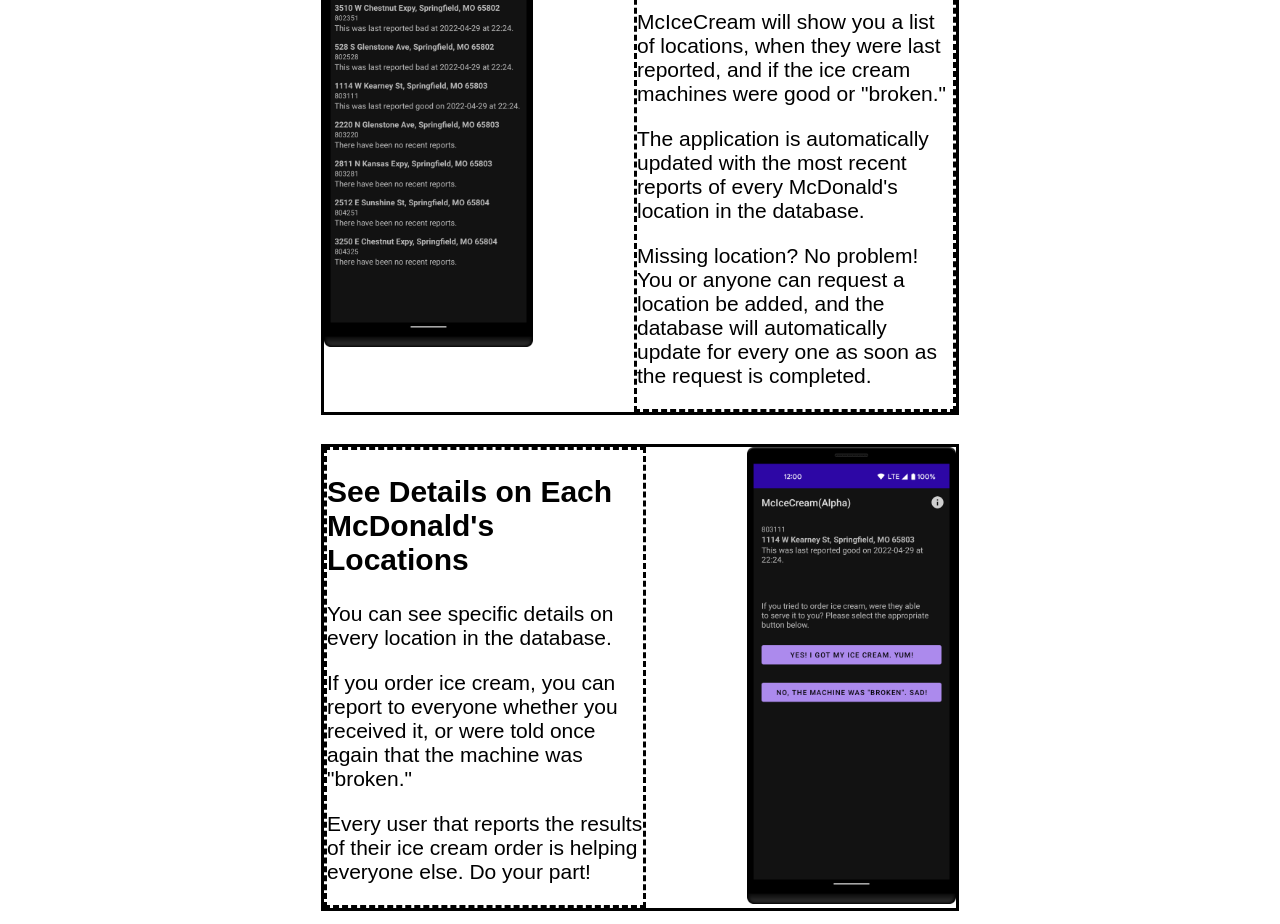
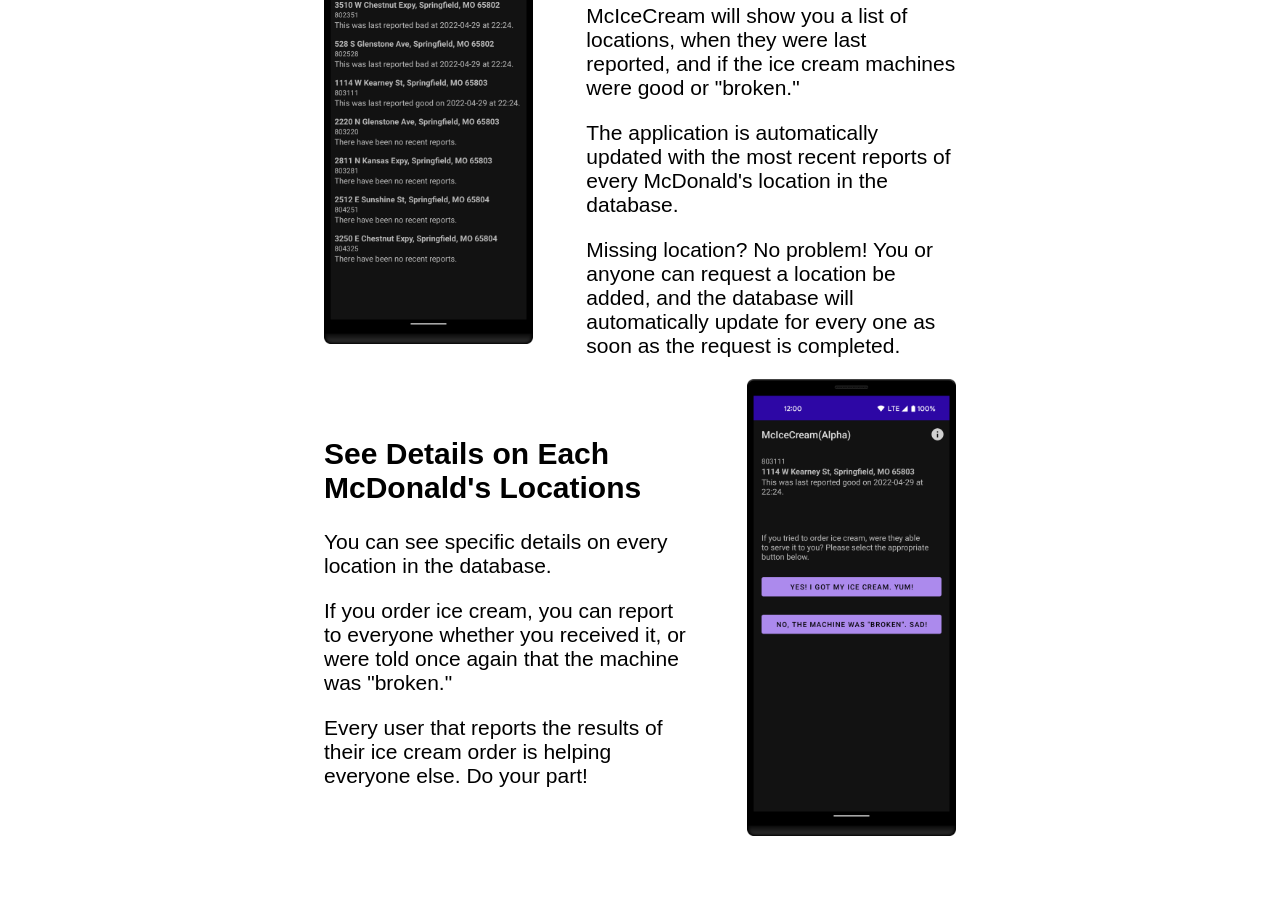
Before and after one commit to RPeterson0487/McIceCream, a plain HTML site: page index.html in a window 1280 px wide. Shown: the part 589-1513 px from the top of the page. After the commit the page ends 1438 px from the top, so only its background shows below. Drawn offline with Linux system fonts and the light colour scheme.

Commit message:
Fixed some typos and vertical centering issues

```diff
--- a/assets/styles.css
+++ b/assets/styles.css
@@ -20,38 +20,58 @@
     border-style: solid;
 }
 
-.appDescrip1 {
-    width: 50%;
-    border-style: solid;
-    display: inline-block;
+.appSection {
+    display: flex;
+    justify-content: center;
 }
 
-.appDescripPic1 {
+.appDescripWrapper {
+    width: 50%;
+}
+
+#appDescripImg1Wrapper {
+    height: 100%;
     width: 33%;
     float: left;
 }
 
-.appDescripText1 {
-    width: 50%;
-    text-align: left;
-    border-style: dashed;
-    float: right;
+.appDescripImg {
+    width: 100%;
 }
 
-.appDescrip2 {
-    width: 50%;
-    border-style: solid;
-    display: inline-block;
+#appDescripText1Wrapper {
+    height: 100%;
+    width: 65%;
+    float: right;
+    display: flex;
+    justify-content: flex-end;
+    align-items: center;
+
 }
 
-.appDescripText2 {
-    width: 50%;
+#appDescripText1 {
+    width: 90%;
+    float: right;
     text-align: left;
-    border-style: dashed;
-    float: left;
 }
 
-.appDescripPic2 {
+#appDescripText2Wrapper {
+    height: 100%;
+    width: 65%;
+    float: left;
+    display: flex;
+    justify-content: flex-start;
+    align-items: center;
+}
+
+#appDescripText2 {
+    width: 90%;
+    float: left;
+    text-align: left;
+}
+
+#appDescripImg2Wrapper {
+    height: 100%;
     width: 33%;
     float: right;
 }
--- a/index.html
+++ b/index.html
@@ -15,46 +15,60 @@
             you, so you can go to another location to fulfill your ice cream cravings.</h2>
         <p id=comingSoon>App coming soon!</p>
         <h2>The Question:</h2>
-        <p>Don't you just hate hearing "I'm sorry, the ice cream machine is down right now."</p>
+        <p>Don't you just hate hearing "I'm sorry, the ice cream machine is down right now?"</p>
         <p>What if you could look and see which McDonald's locations other people
             have heard that same phrase from so that you could choose a better location to
             fulfill your ice cream cravings?</p>
     </section>
 
-    <section id="showApp">
+    <section id="appSection">
+
         <h2>The Solution:</h2>
-        <div id="lightDarkSlide">
-            <div class="appDescrip1">
-                <a href="assets/listDark.png" target="_blank"><img class="appDescripPic1" src="assets/listDark.png"
-                        alt="List Menu in Dark Mode" /></a>
-                <article class="appDescripText1">
-                    <h2>Lists the McDonald's Locations with Status</h2>
-                    <p>McIceCream will show you a list of locations, when they were last reported,
-                        and if the ice cream machines were good or "broken."</p>
-                    <p>The application is automatically updated with the most recent reports of
-                        every McDonald's location in the database.</p>
-                    <p>Missing location? No problem! You or anyone can request a location be added,
-                        and the database will automatically update for every one as soon as
-                        the request is completed.</p>
-                </article>
+
+        <div>
+            <div class="appSection">
+                <div class="appDescripWrapper">
+                    <div id="appDescripImg1Wrapper">
+                        <a href="assets/listDark.png" target="_blank"><img class="appDescripImg"
+                                src="assets/listDark.png" alt="List Menu in Dark Mode" /></a>
+                    </div>
+                    <div id="appDescripText1Wrapper">
+                        <article id="appDescripText1">
+                            <h2>Lists the McDonald's Locations with Status</h2>
+                            <p>McIceCream will show you a list of locations, when they were last reported, and if the
+                                ice cream machines were good or "broken."</p>
+                            <p>The application is automatically updated with the most recent reports of every McDonald's
+                                location in the database.</p>
+                            <p>Missing location? No problem! You or anyone can request a location be added, and the
+                                database will automatically update for every one as soon as the request is completed.
+                            </p>
+                        </article>
+                    </div>
+                </div>
             </div>
-
-            <br><br>
-
-            <div class="appDescrip2">
-                <article class="appDescripText2">
-                    <h2>See Details on Each McDonald's Locations</h2>
-                    <p>You can see specific details on every location in the database.</p>
-                    <p>If you order ice cream, you can report to everyone whether you received it, or were told once
-                        again that the machine was "broken."</p>
-                    <p> Every user that reports the results of their ice cream order is helping everyone else. Do your
-                        part!</p>
-                </article>
-                <a href="assets/detailDark.png" target="_blank"><img class="appDescripPic2" src="assets/detailDark.png"
-                        alt="Detail Screen in Dark Mode" /></a>
+            <div class="appSection">
+                <div class="appDescripWrapper">
+                    <div id="appDescripText2Wrapper">
+                        <article id="appDescripText2">
+                            <h2>See Details on Each McDonald's Locations</h2>
+                            <p>You can see specific details on every location in the database.</p>
+                            <p>If you order ice cream, you can report to everyone whether you received it, or were told
+                                once again that the machine was "broken."</p>
+                            <p> Every user that reports the results of their ice cream order is helping everyone else.
+                                Do your part!</p>
+                        </article>
+                    </div>
+                    <div id="appDescripImg2Wrapper">
+                        <a href="assets/detailDark.png" target="_blank"><img class="appDescripImg"
+                                src="assets/detailDark.png" alt="List Menu in Dark Mode" /></a>
+                    </div>
+                </div>
             </div>
         </div>
+
     </section>
+
+
 
 </body>
 
```
